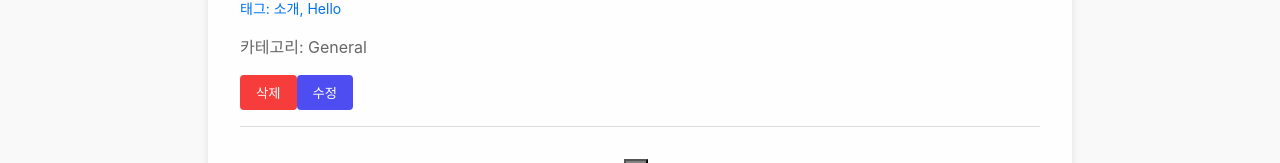
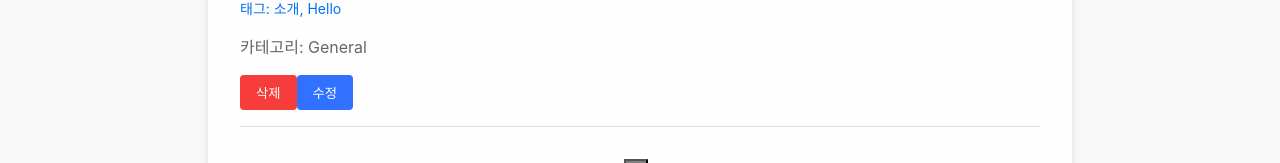
Before and after one commit to khs1209/my-blog-project, a Next.js app: page / in a window 1280 px wide. Shown: the part 336-499 px from the top of the page. Built offline with nearby package versions, Linux system fonts and the light colour scheme.

Commit message:
블로그

```diff
--- a/styles/Home.module.css
+++ b/styles/Home.module.css
@@ -158,7 +158,7 @@
 }
 
 .editButton {
-  background-color: rgb(77, 77, 241);
+  background-color: rgb(48, 114, 255);
   color: white;
   border: none;
   padding: 0.5rem 1rem;
```
